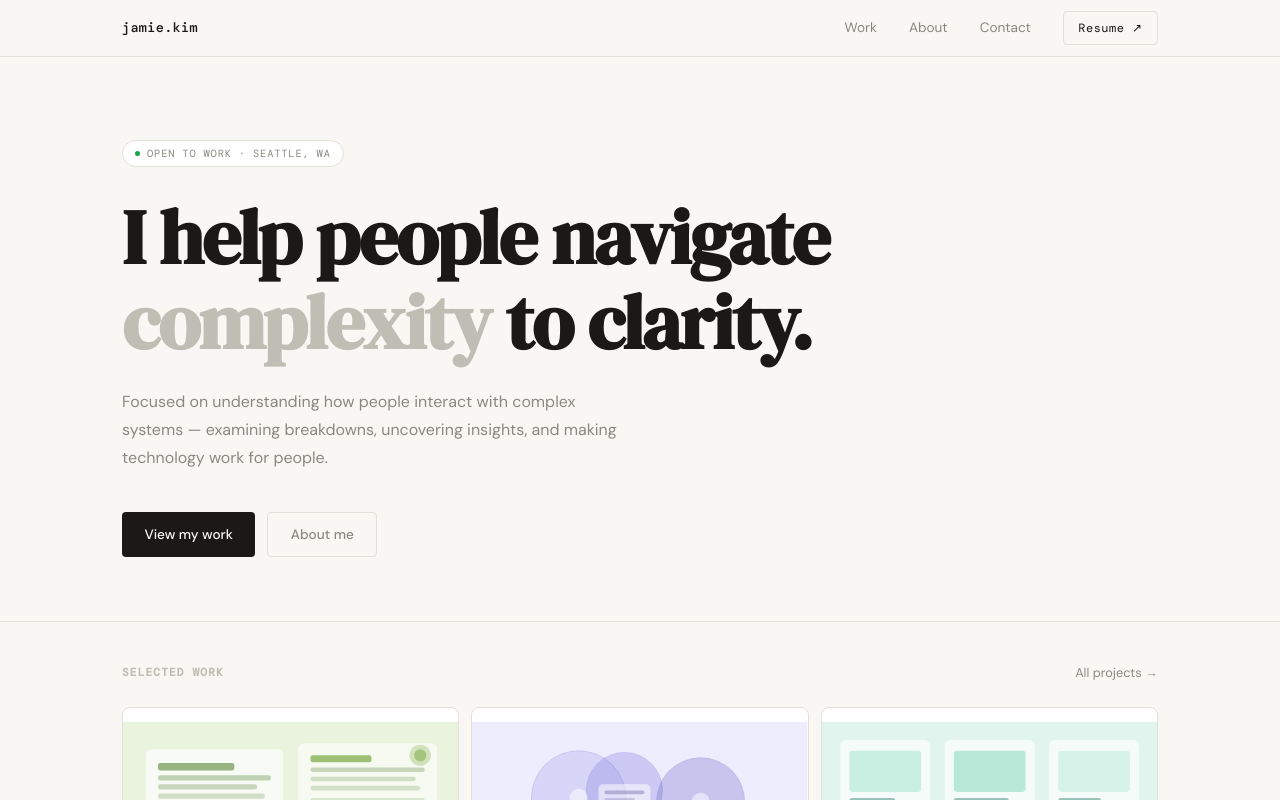
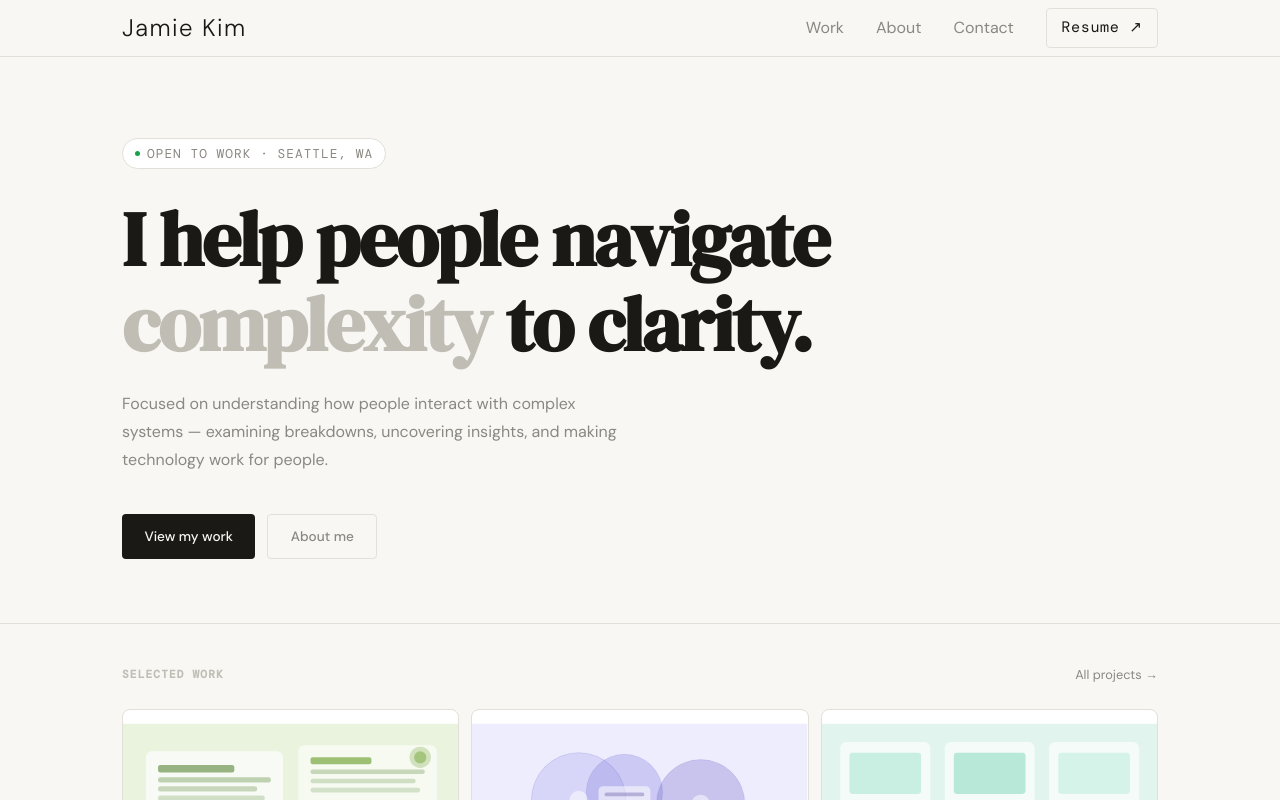
Before and after one commit to jamiejkl/portfolio, a Next.js app: page / in a window 1280 px wide. Shown: the top 800 px of the page. Built offline with nearby package versions, Linux system fonts and the light colour scheme.

Commit message:
update logo font to DM Sans

```diff
--- a/app/globals.css
+++ b/app/globals.css
@@ -1,10 +1,12 @@
 @import url("https://fonts.googleapis.com/css2?family=DM+Serif+Display:ital@0;1&family=DM+Sans:wght@300;400;500&family=DM+Mono:wght@400;500&display=swap");
+@import url("https://fonts.googleapis.com/css2?family=DM+Serif+Display:ital@0;1&family=DM+Sans:wght@300;400;500&family=DM+Mono:wght@400;500&family=Mulish:wght@300;400;500&display=swap");
 
 /* ── Tokens ─────────────────────────────────────── */
 :root {
   --font-display: "DM Serif Display", Georgia, serif;
   --font-body: "DM Sans", system-ui, sans-serif;
   --font-mono: "DM Mono", monospace;
+  --font-warm: "Mulish", system-ui, sans-serif;
 
   --color-bg: #f8f7f4;
   --color-surface: #ffffff;
@@ -54,18 +56,18 @@ img { display: block; max-width: 100%; }
 /* ── Navbar ──────────────────────────────────────── */
 .navbar { position: sticky; top: 0; z-index: 100; background: var(--color-bg); border-bottom: 0.5px solid var(--color-border); }
 .navbar__inner { display: flex; align-items: center; justify-content: space-between; height: 56px; }
-.navbar__logo { font-family: var(--font-mono); font-size: 0.85rem; font-weight: 500; letter-spacing: 0.02em; }
+.navbar__logo { font-family: var(--font-body); font-size: 1.5rem; font-weight: 350; letter-spacing: 0.06em; }
 .navbar__links { display: flex; align-items: center; gap: 2rem; }
-.navbar__link { font-size: 0.85rem; color: var(--color-muted); transition: color 0.2s; }
+.navbar__link { font-size: 1rem; color: var(--color-muted); transition: color 0.2s; }
 .navbar__link:hover, .navbar__link--active { color: var(--color-text); }
-.navbar__resume { font-family: var(--font-mono); font-size: 0.75rem; letter-spacing: 0.04em; padding: 0.35rem 0.9rem; border: 0.5px solid var(--color-border); border-radius: var(--radius-sm); transition: background 0.2s; }
+.navbar__resume { font-family: var(--font-mono); font-size: 0.95rem; letter-spacing: 0.04em; padding: 0.35rem 0.9rem; border: 0.5px solid var(--color-border); border-radius: var(--radius-sm); transition: background 0.2s; }
 .navbar__resume:hover { background: var(--color-surface); }
 
 /* ── Hero ────────────────────────────────────────── */
 .hero { padding: 5rem 0 4rem; border-bottom: 0.5px solid var(--color-border); }
 .hero__status { display: inline-flex; align-items: center; gap: 7px; background: var(--color-surface); border: 0.5px solid var(--color-border); border-radius: 99px; padding: 4px 12px; margin-bottom: 1.75rem; }
 .hero__status-dot { width: 5px; height: 5px; border-radius: 50%; background: #16a34a; }
-.hero__status-text { font-family: var(--font-mono); font-size: 0.65rem; letter-spacing: 0.08em; color: var(--color-muted); }
+.hero__status-text { font-family: var(--font-mono); font-size: 0.8rem; letter-spacing: 0.08em; color: var(--color-muted); }
 .hero__headline { font-family: var(--font-display); font-size: clamp(2.8rem, 6vw, 5rem); line-height: 1.1; letter-spacing: -0.02em; margin-bottom: 1.5rem; }
 .hero__headline em { font-style: normal; color: var(--color-faint); }
 .hero__sub { font-size: 1rem; color: var(--color-muted); max-width: 500px; margin-bottom: 2.5rem; line-height: 1.75; }
--- a/components/layout/Navbar.tsx
+++ b/components/layout/Navbar.tsx
@@ -16,7 +16,7 @@ export function Navbar() {
     <header className="navbar">
       <div className="container navbar__inner">
         <Link href="/" className="navbar__logo">
-          jamie.kim
+          Jamie Kim
         </Link>
         <nav className="navbar__links">
           {links.map((link) => (
```
